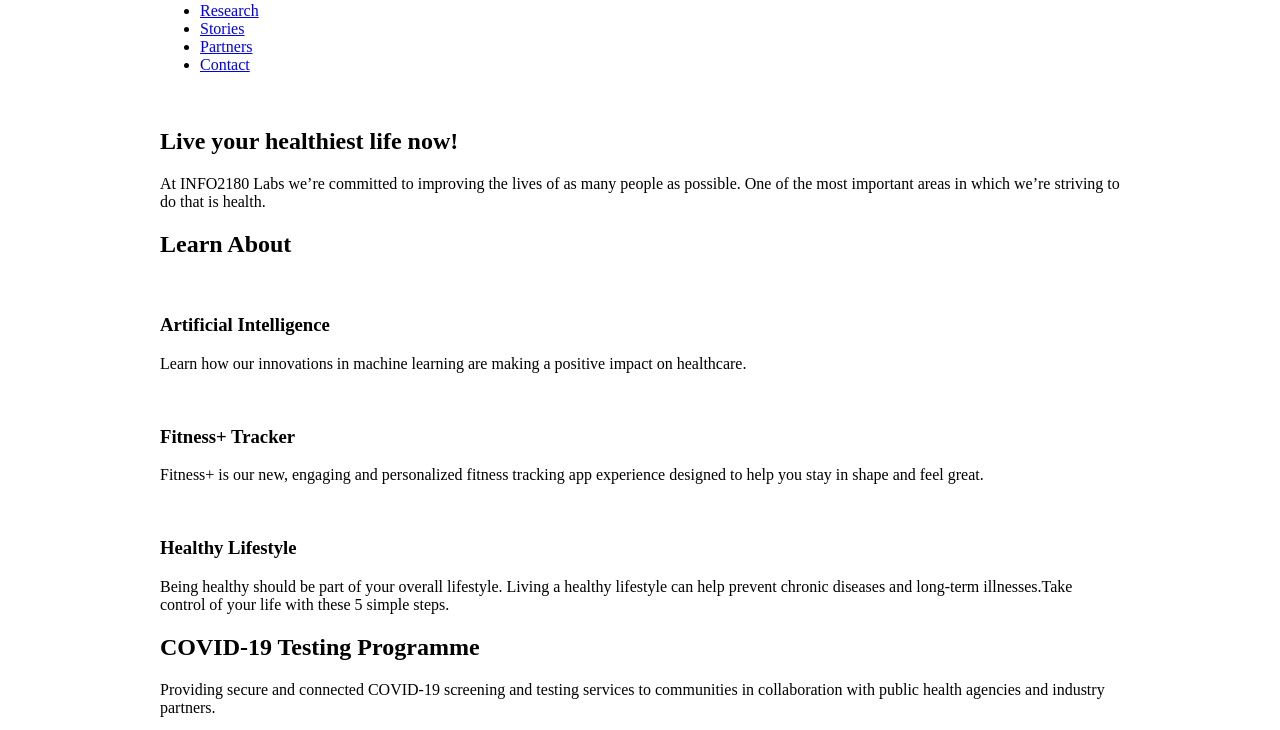
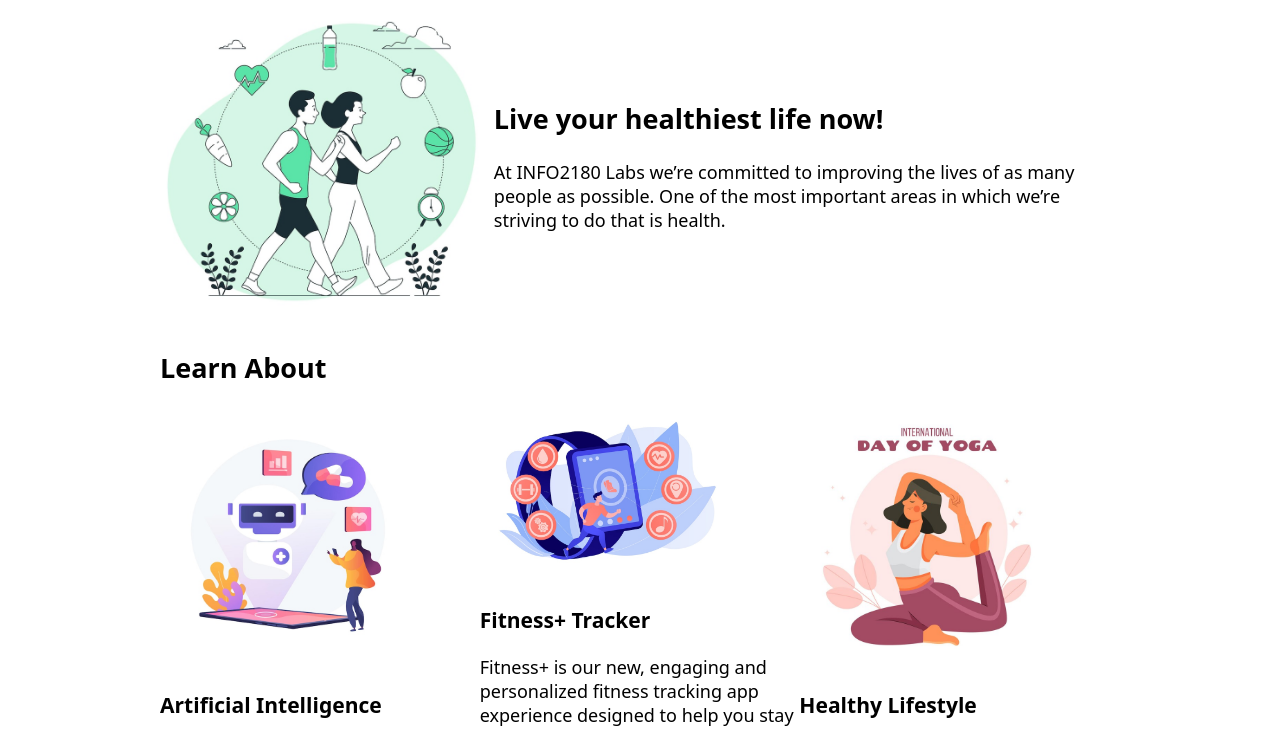
Before and after one commit to BrionyFrater/info2180-project1, a plain HTML site: page index.html in a window 1280 px wide. Shown: the part 96-826 px from the top of the page. Drawn offline with Linux system fonts and the light colour scheme.

Commit message:
Laid out Landing, Hero, and Learn About CSS

```diff
--- a/index.html
+++ b/index.html
@@ -26,7 +26,7 @@
         <section class="overview-hero">
             <div class="container">
                 <div class="overview-hero-image">
-                    <img src="#" alt="">
+                    <img src="healthy-lifestyle-landing.jpg" alt="">
                 </div>
                 <div class="overview-hero-text">
                     <h2>Live  your healthiest life now!</h2>
@@ -39,21 +39,21 @@
                 <h2>Learn About</h2>
                 <div class="cards">
                     <div class="card">
-                        <img src="#" alt="">
+                        <img src="ai-healthcare.jpg" alt="">
                         <div class="card-body">
                             <h3>Artificial Intelligence</h3>
                             <p>Learn how our innovations in machine learning are making a positive impact on healthcare.</p>
                         </div>
                     </div>
                     <div class="card">
-                        <img src="#" alt="">
+                        <img src="ai-fitness-track.jpg" alt="">
                         <div class="card-body">
                             <h3>Fitness+ Tracker</h3>
                             <p>Fitness+ is our new, engaging and personalized fitness tracking app experience designed to help you stay in shape and feel great.</p>
                         </div>
                     </div>
                     <div class="card">
-                        <img src="#" alt="">
+                        <img src="healthy-lifestyle.jpg" alt="">
                         <div class="card-body">
                             <h3>Healthy Lifestyle</h3>
                             <p>Being healthy should be part of your overall lifestyle. Living a healthy lifestyle can help prevent chronic diseases and long-term illnesses.Take control of your life with these 5 simple steps.</p>
@@ -110,7 +110,7 @@
     </main>
     <footer>
         <div class="container">
-            <p>Copyright 2020, Your Name</p>
+            <p>Copyright 2020, Briony Frater</p>
         </div>
     </footer>
 </body>
--- a/styles.css
+++ b/styles.css
@@ -1,11 +1,71 @@
 /* Add your CSS to this file */
 body {
     margin: 0;
-    font-size: 16px;
+    font-size: 18px;
+    font-family: system-ui, -apple-system, BlinkMacSystemFont, 'Segoe UI', Roboto, Oxygen, Ubuntu, Cantarell, 'Open Sans', 'Helvetica Neue', Arial, "Noto Sans", sans-serif;
 }
+
+/*Header Layout*/
 
 .container {
     margin: 0 auto;
     max-width: 960px;
     width: 100%;
 }
+
+header .container{
+    display: flex;
+    position: static;
+}
+
+ul{
+    list-style-type: none;
+    position: absolute;
+    right: 5%;
+}
+
+li{
+    display: inline-block;
+}
+
+/*Hero layout*/
+
+.overview-hero .container{
+    display: flex;
+    position: relative;
+
+    align-items: center;
+}
+
+.overview-hero-image img{
+    width: 96%;
+    height: auto;
+}
+
+/*Learn About*/
+
+.card img{
+    width: 80%;
+    height: auto;
+}
+
+.cards{
+    display: grid;
+    grid-template-columns: 33.3% 33.3% 33.3%;
+    grid-template-rows: 100%;
+}
+
+.cards div:nth-child(1){
+    grid-column: 1;
+    grid-row: 1;
+}
+
+.cards div:nth-child(2){
+    grid-column: 2;
+    grid-row: 1;
+}
+
+.cards div:nth-child(3){
+    grid-column: 3;
+    grid-row: 1;
+}
```
Also changed, not shown: ai-fitness-track.jpg (added), ai-healthcare.jpg (added), healthy-lifestyle-landing.jpg (added), healthy-lifestyle.jpg (added), 1 other file.
